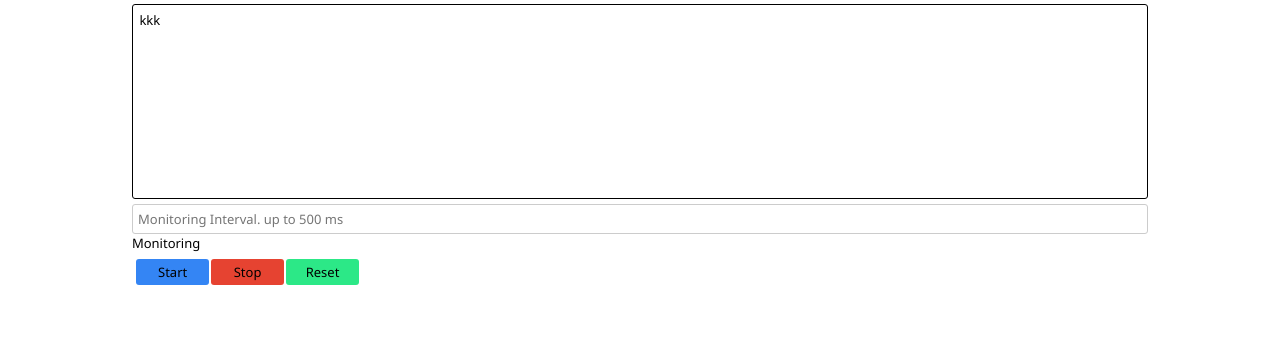
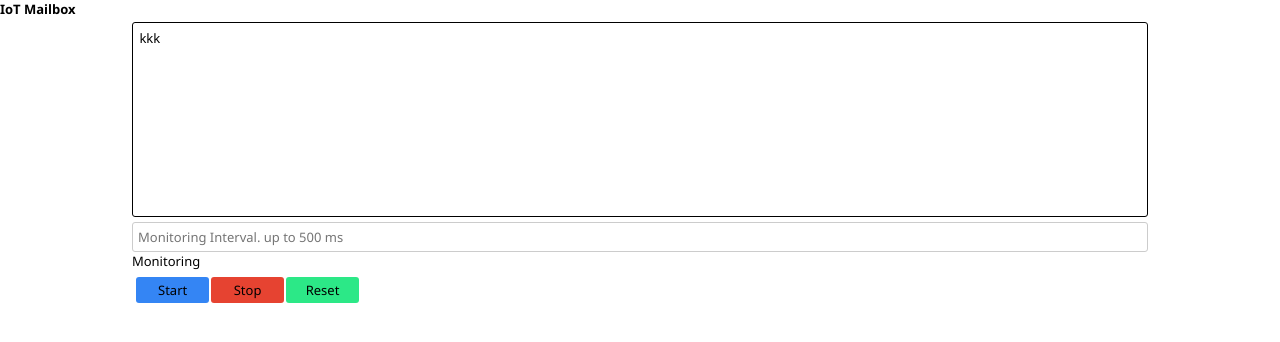
Before and after one commit to rniochy/IoT-ailbox-app, a website: page html/index.html in a window 1280 px wide. Drawn offline with Linux system fonts and the light colour scheme.

Commit message:
adding header

```diff
--- a/html/index.html
+++ b/html/index.html
@@ -8,7 +8,9 @@
     <title>IoT Mailbox</title>
 </head>
 <body>
-    <header></header>
+    <header id="header">
+        <h1>IoT Mailbox</h1>
+    </header>
     <main id="mailbox-content">
         <div id="mailbox-data">
             <p class="mailbox-data-content">
--- a/style/style.css
+++ b/style/style.css
@@ -73,7 +73,7 @@
 }
 @media screen and (max-width: 319px) {
      * {
-           font-size: smaller;
+           font-size: 11pt;
      }
      #mailbox-content {
           margin: 0;
```
